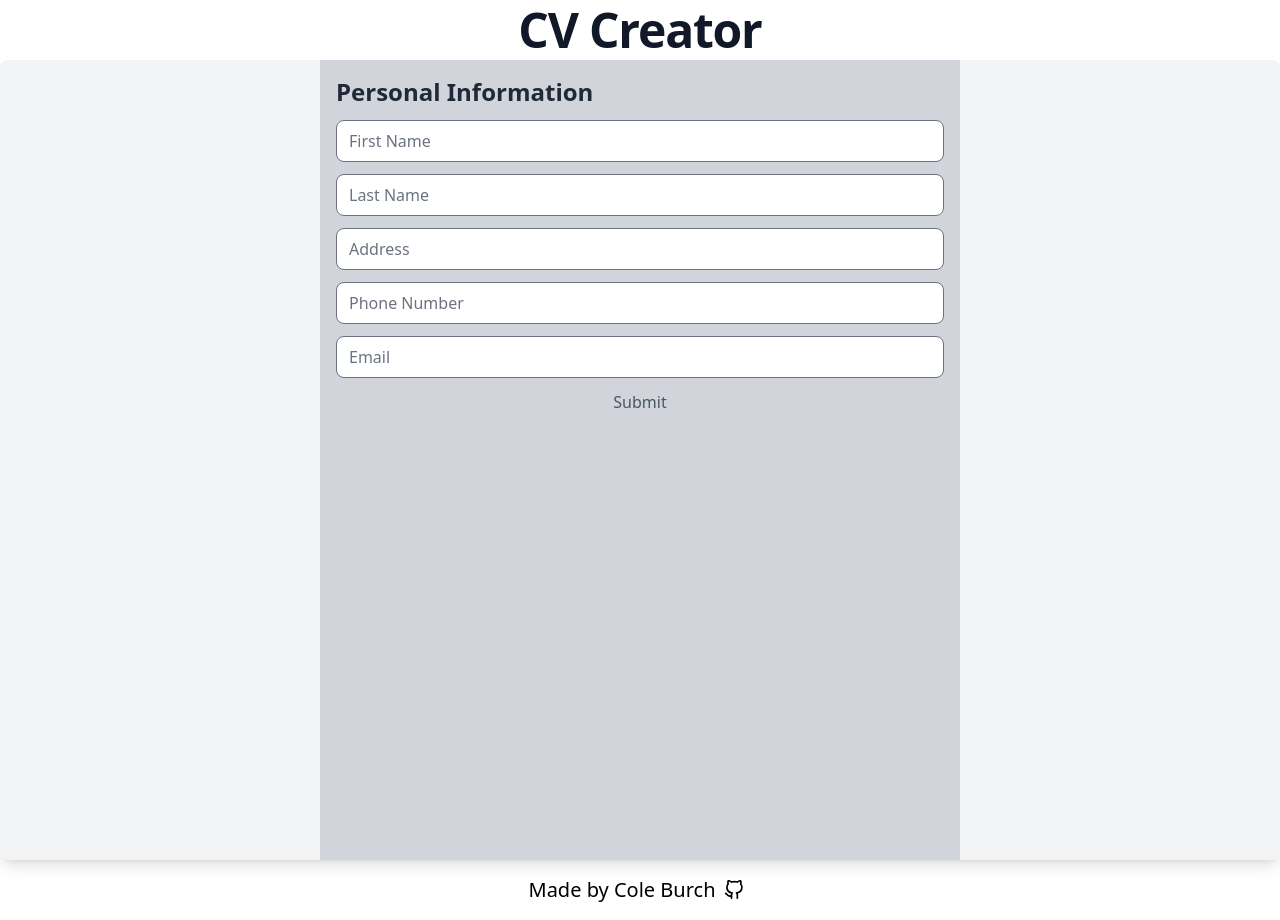
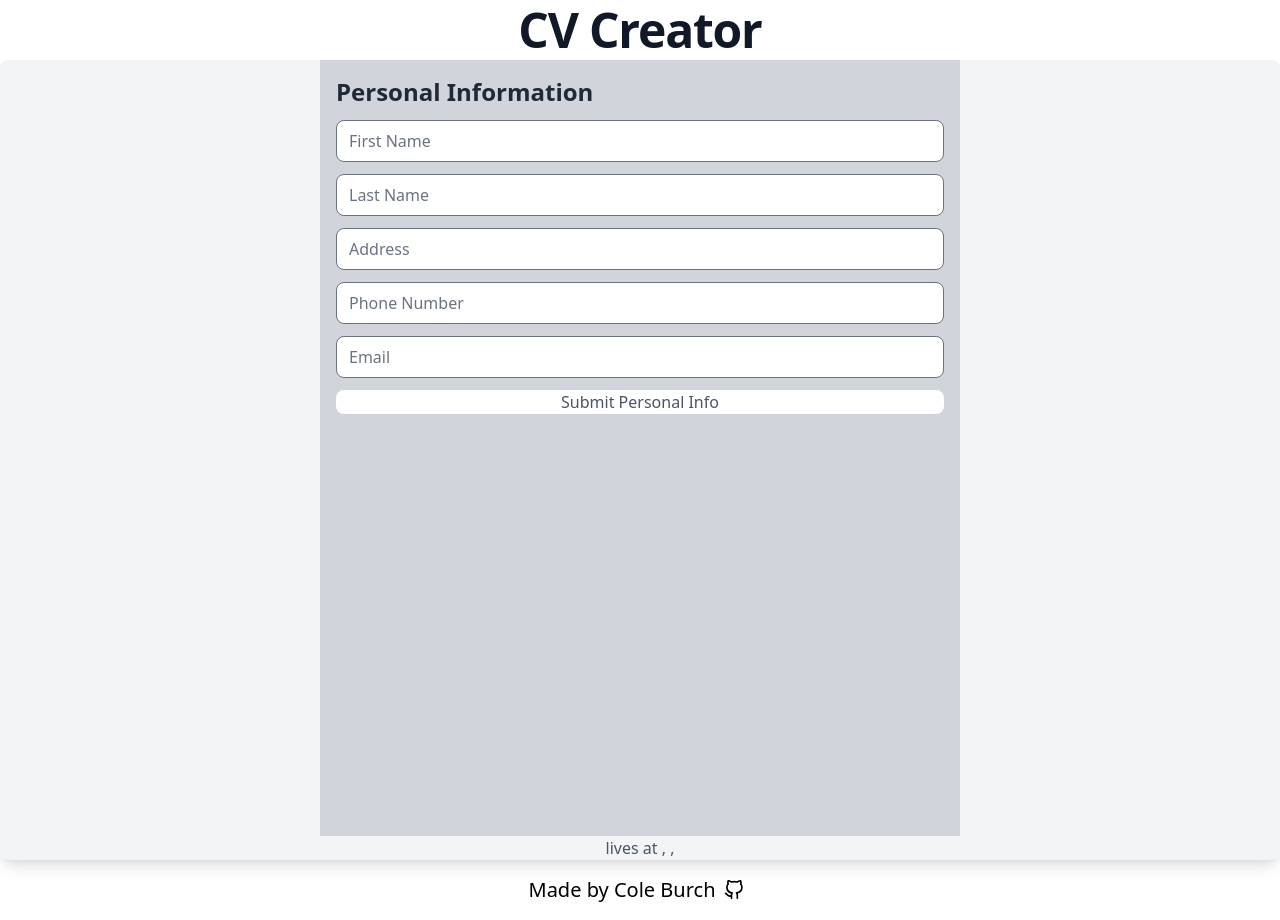
Before and after one commit to ColeBurch/odin-cv, a React app: page / in a window 1280 px wide. Built offline with nearby package versions, Linux system fonts and the light colour scheme; the HTML template or start-up script is replaced by a standard one.

Commit message:
Pass personal info as props to CV component

```diff
--- a/src/components/CV.tsx
+++ b/src/components/CV.tsx
@@ -1,21 +1,33 @@
 import * as React from "react";
 import { Component } from "react";
 
-type CVProps = {
-  personalInfo: object;
+type personalInfo = {
+  personalInfo: {
+    firstName: string;
+    lastName: string;
+    address: string;
+    phoneNumber: number;
+    email: string;
+  };
 };
 
 type CVState = {};
 
-class CV extends Component<CVProps, CVState> {
-  constructor(props: CVProps) {
+class CV extends Component<personalInfo, CVState> {
+  constructor(props: personalInfo) {
     super(props);
 
     this.state = {};
   }
 
   render() {
-    return <div></div>;
+    const { firstName, lastName, address, phoneNumber, email } =
+      this.props.personalInfo;
+    return (
+      <div>
+        {firstName} {lastName} lives at {address}, {phoneNumber}, {email}
+      </div>
+    );
   }
 }
 
--- a/src/components/MainBox.tsx
+++ b/src/components/MainBox.tsx
@@ -6,7 +6,13 @@ import CV from "./CV";
 type MainBoxProps = {};
 
 type MainBoxState = {
-  personalInfo: object;
+  personalInfo: {
+    firstName: string;
+    lastName: string;
+    address: string;
+    phoneNumber: number;
+    email: string;
+  };
 };
 
 class MainBox extends Component<MainBoxProps, MainBoxState> {
--- a/src/components/PersonalInfoForm.tsx
+++ b/src/components/PersonalInfoForm.tsx
@@ -114,7 +114,9 @@ class PersonalInfoForm extends Component<
           onChange={this.handleEmailChange}
           className="rounded-lg"
         />
-        <button type="submit">Submit</button>
+        <button type="submit" className="bg-white rounded-lg">
+          Submit Personal Info
+        </button>
       </form>
     );
   }
```
